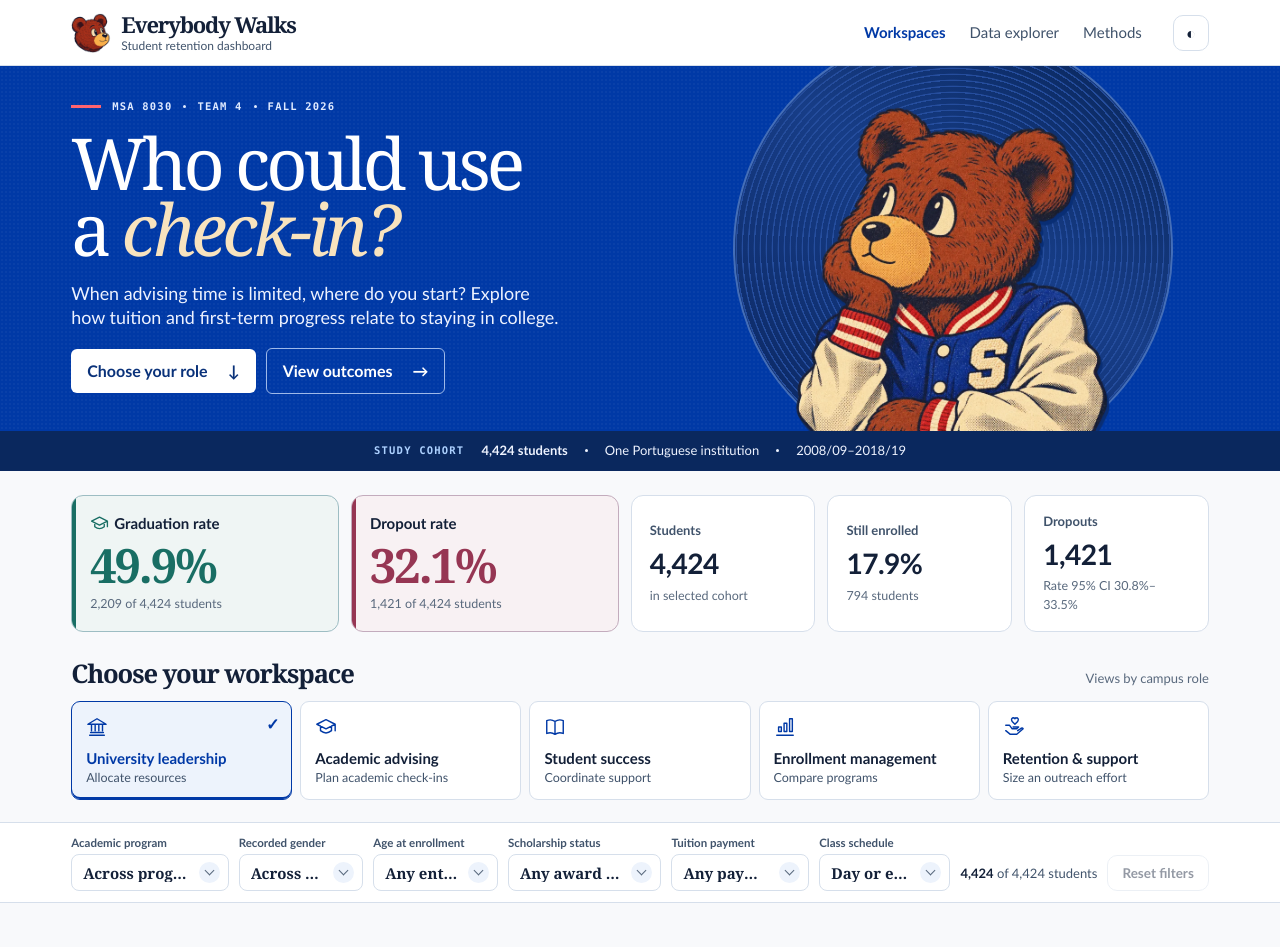
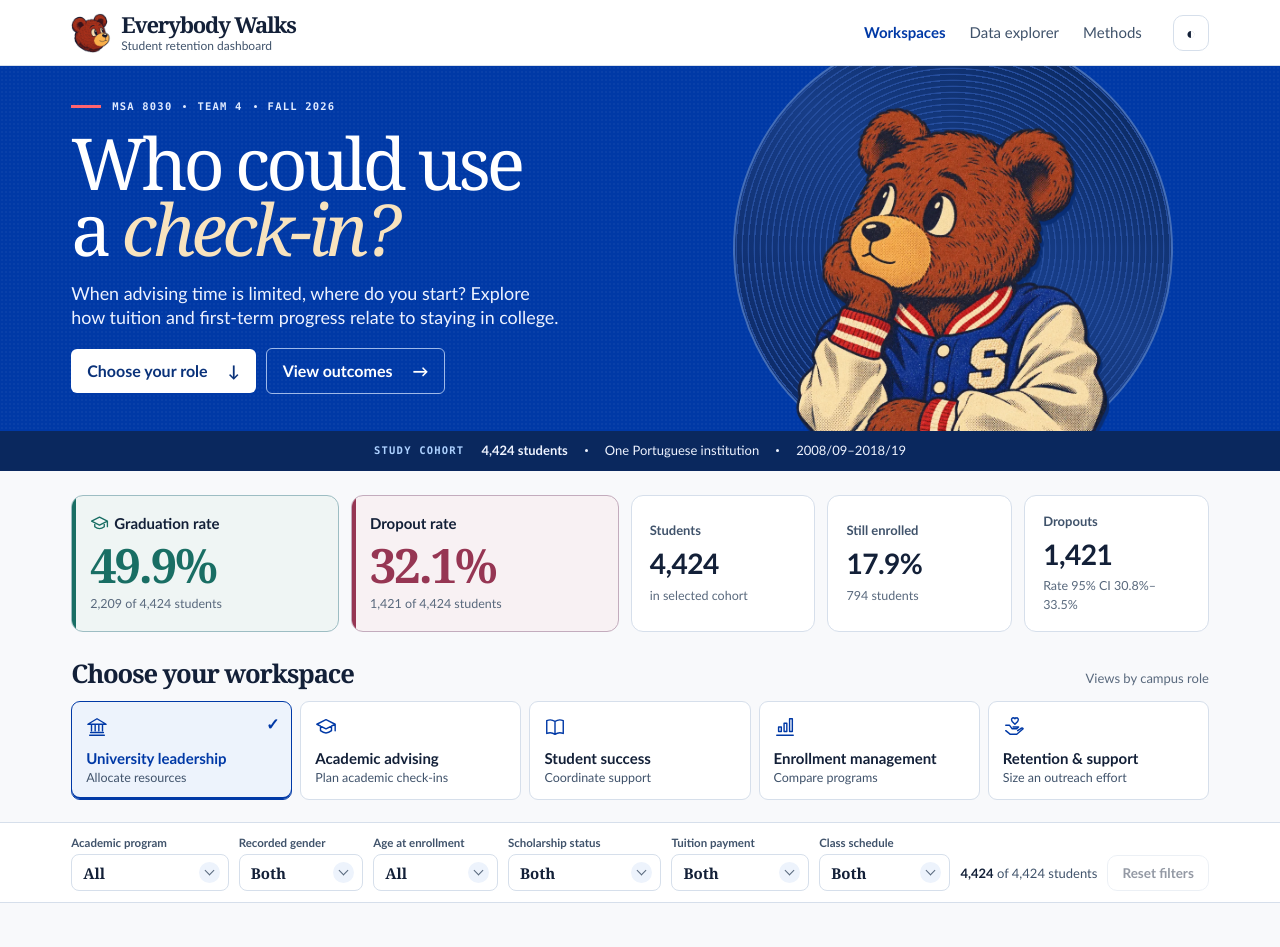
Before and after one commit to CartezDew/everybody-walks, a React (Vite) app: page / in a window 1280 px wide. Shown: the top 947 px of the page. Built offline with nearby package versions, Linux system fonts and the light colour scheme.

Commit message:
Use Both or All for cohort filter defaults

```diff
--- a/src/components/FilterSelect.jsx
+++ b/src/components/FilterSelect.jsx
@@ -1,7 +1,7 @@
 import { useEffect, useId, useLayoutEffect, useRef, useState } from 'react';
 import { createPortal } from 'react-dom';
 
-export default function FilterSelect({ label, allLabel, value, options, optionLabels = {}, onChange }) {
+export default function FilterSelect({ label, value, options, optionLabels = {}, onChange }) {
   const id = useId();
   const trigger = useRef(null);
   const menu = useRef(null);
@@ -10,7 +10,8 @@ export default function FilterSelect({ label, allLabel, value, options, optionLa
   const [cursor, setCursor] = useState(0);
   const [position, setPosition] = useState({});
   const choices = ['All', ...options];
-  const caption = key => key === 'All' ? allLabel : optionLabels[key] ?? key;
+  const defaultLabel = options.length === 2 ? 'Both' : 'All';
+  const caption = key => key === 'All' ? defaultLabel : optionLabels[key] ?? key;
 
   useLayoutEffect(() => {
     if (!open) return;
--- a/src/components/ui.jsx
+++ b/src/components/ui.jsx
@@ -100,17 +100,17 @@ export function FilterBar({ filters, setFilters, defaults, options, n, total })
           Cohort filters{active ? ` · ${active}` : ''}
         </button>
         <div className="fb-fields">
-          <Select label="Academic program" allLabel="Across programs" value={filters.course}
+          <Select label="Academic program" value={filters.course}
             options={options.courses} onChange={set('course')} />
-          <Select label="Recorded gender" allLabel="Across genders" value={filters.gender}
+          <Select label="Recorded gender" value={filters.gender}
             options={['Female', 'Male']} optionLabels={{ Female: 'Female students', Male: 'Male students' }} onChange={set('gender')} />
-          <Select label="Age at enrollment" allLabel="Any entry age" value={filters.age}
+          <Select label="Age at enrollment" value={filters.age}
             options={options.ages} optionLabels={{ 'Under 21': 'Under 21 years', '21–24': '21–24 years', '25–34': '25–34 years', '35+': '35 years or older' }} onChange={set('age')} />
-          <Select label="Scholarship status" allLabel="Any award status" value={filters.scholar}
+          <Select label="Scholarship status" value={filters.scholar}
             options={['Yes', 'No']} optionLabels={{ Yes: 'With a scholarship', No: 'No scholarship' }} onChange={set('scholar')} />
-          <Select label="Tuition payment" allLabel="Any payment status" value={filters.tuition}
+          <Select label="Tuition payment" value={filters.tuition}
             options={['Up to date', 'Not up to date']} optionLabels={{ 'Up to date': 'Tuition current', 'Not up to date': 'Tuition behind' }} onChange={set('tuition')} />
-          <Select label="Class schedule" allLabel="Day or evening" value={filters.attendance}
+          <Select label="Class schedule" value={filters.attendance}
             options={['Daytime', 'Evening']} optionLabels={{ Daytime: 'Daytime classes', Evening: 'Evening classes' }} onChange={set('attendance')} />
         </div>
         <div className="fb-status">
```
